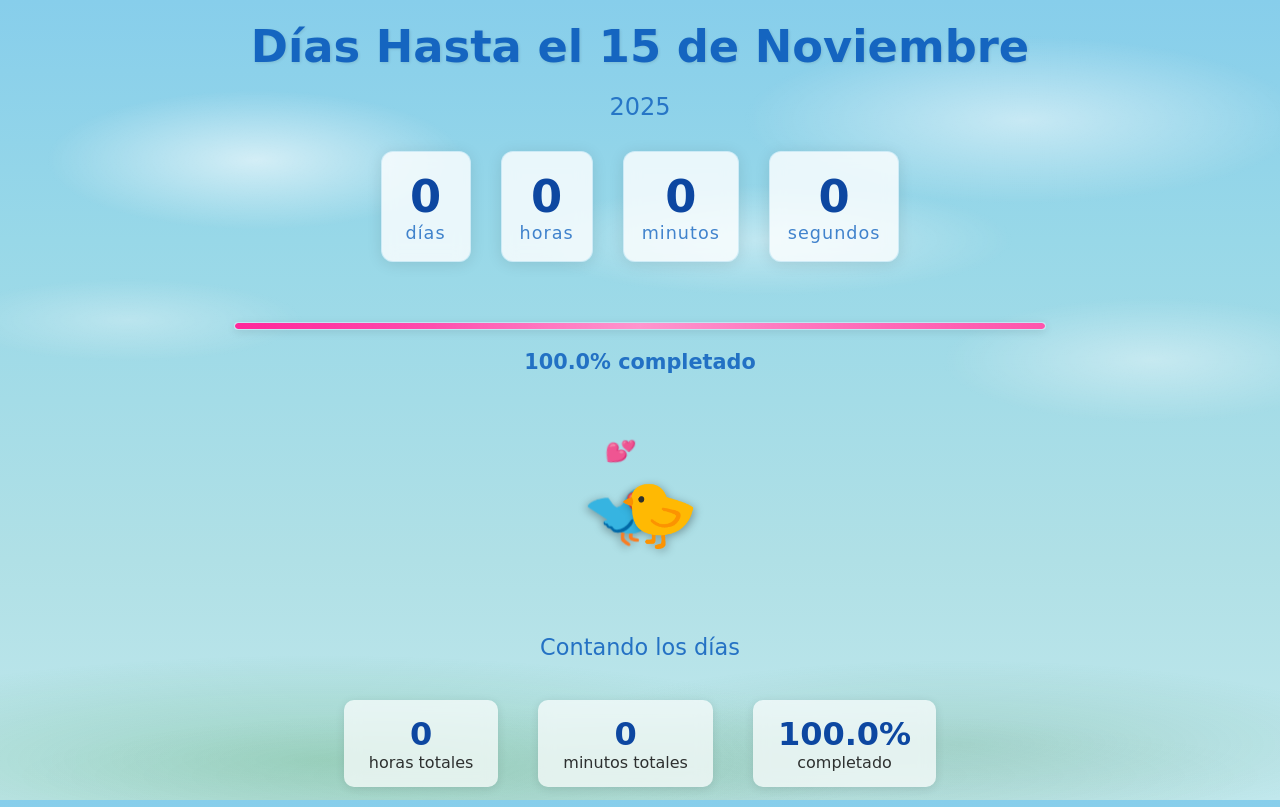
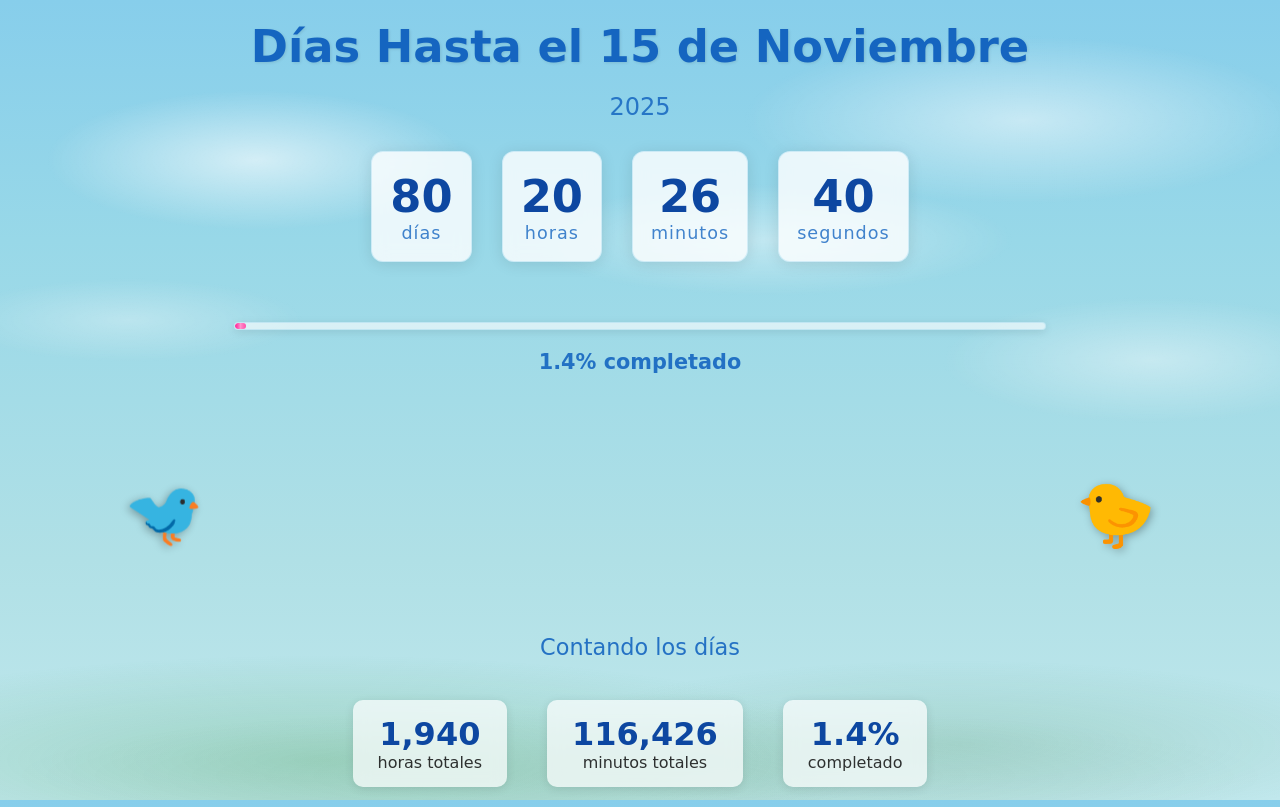
Before and after one commit to ThePepperShaker/ThePepperShaker.github.io, a plain HTML site: page index.html in a window 1280 px wide. Drawn offline with Linux system fonts and the light colour scheme.

Commit message:
update date

```diff
--- a/index.html
+++ b/index.html
@@ -435,8 +435,8 @@
     </div>
 
     <script>
-        const targetDate = new Date('2025-11-15T00:00:00').getTime();
-        const startDate = new Date('2025-08-29T00:00:00').getTime();
+        const targetDate = new Date('2026-02-28T00:00:00').getTime();
+        const startDate = new Date('2025-12-08T00:00:00').getTime();
         const totalDuration = targetDate - startDate;
         let lastDayCount = null;
         let lastMilestone = null;
```
